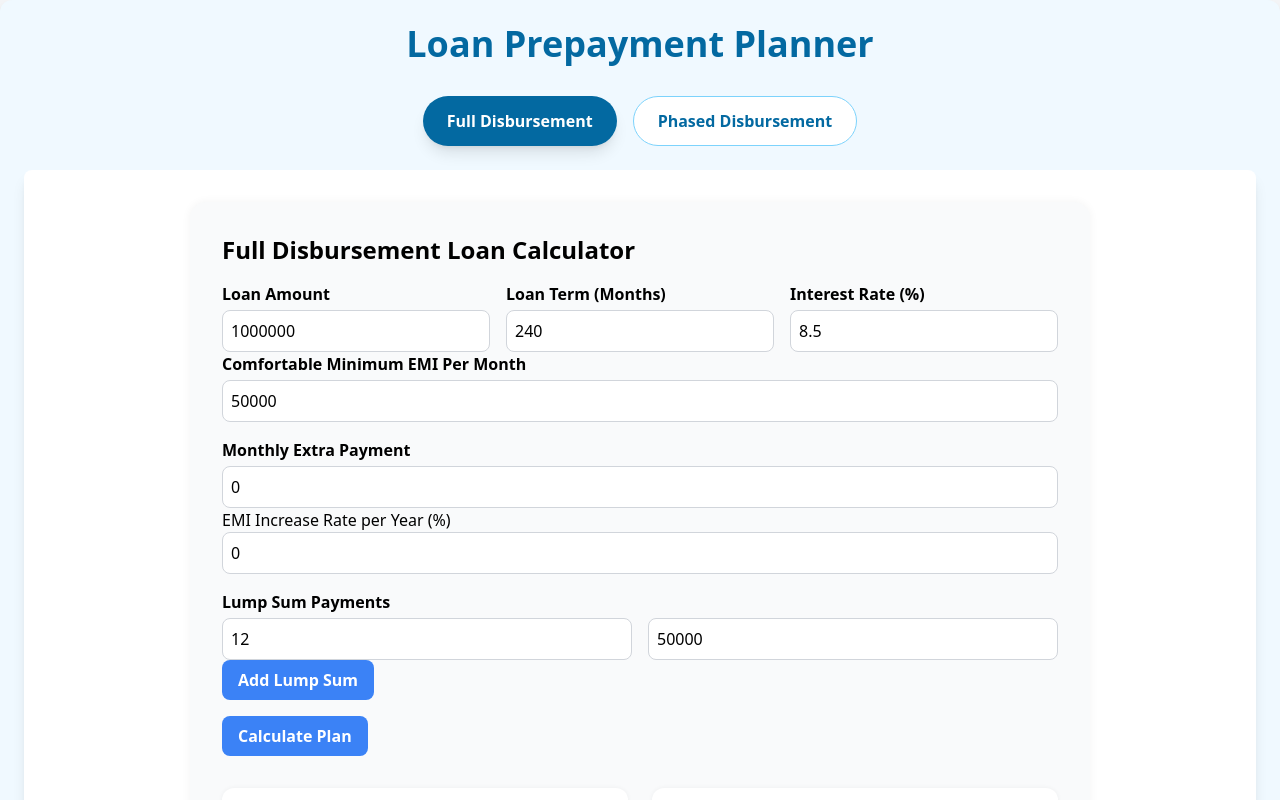
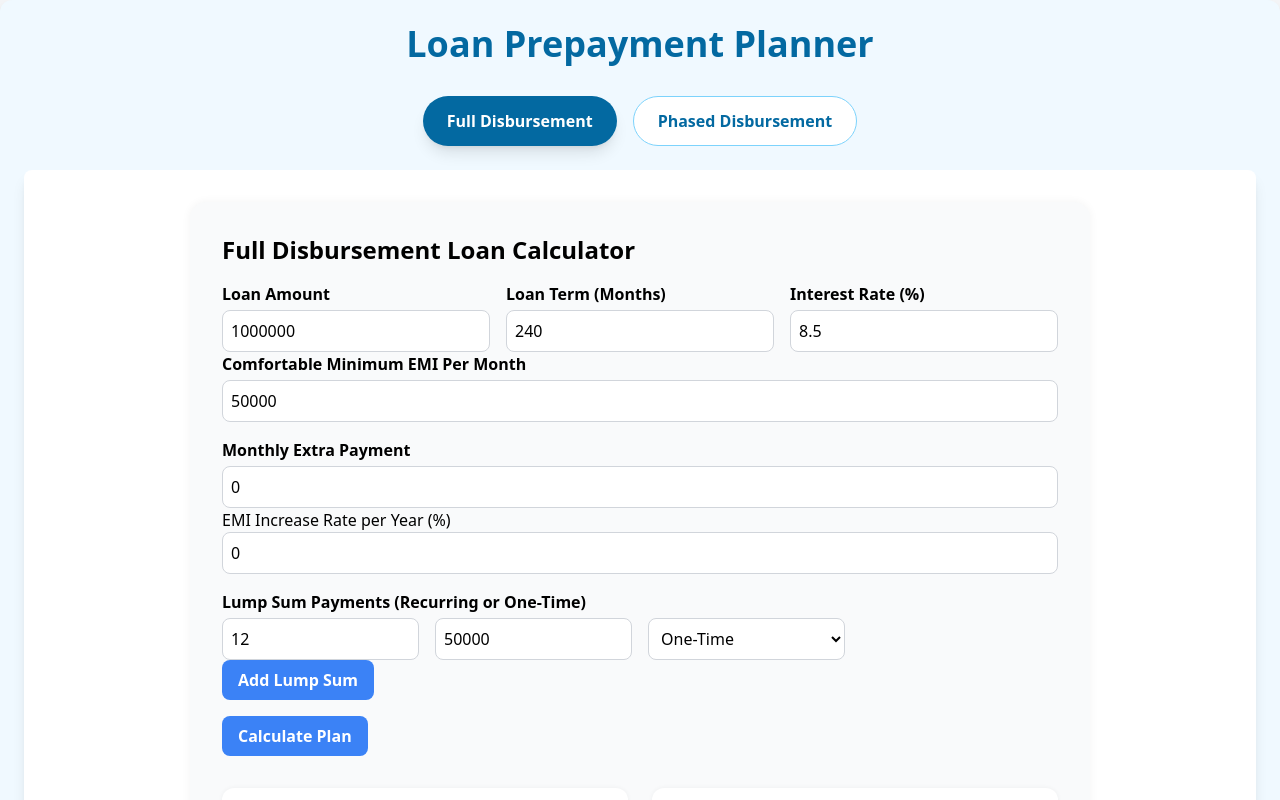
Before and after one commit to inishantmishra/Loan-Calculator, a Vue app: page / in a window 1280 px wide. Shown: the top 800 px of the page. Built offline with nearby package versions, Linux system fonts and the light colour scheme.

Commit message:
Recurrign Added for Full

```diff
--- a/src/components/FullDisbursementCalculator.vue
+++ b/src/components/FullDisbursementCalculator.vue
@@ -33,10 +33,15 @@
       </div>
 
     <div class="mt-4">
-      <label class="label">Lump Sum Payments</label>
-      <div class="grid grid-cols-2 gap-4" v-for="(lump, index) in lumpSums" :key="index">
-        <input v-model.number="lump.month" class="input" type="number" placeholder="Month" />
+      <label class="label">Lump Sum Payments (Recurring or One-Time)</label>
+      <div class="grid grid-cols-4 gap-4" v-for="(lump, index) in lumpSums" :key="index">
+        <input v-model.number="lump.month" class="input" type="number" placeholder="Start Month" />
         <input v-model.number="lump.amount" class="input" type="number" placeholder="Amount" />
+        <select v-model="lump.recurring" class="input">
+          <option :value="false">One-Time</option>
+          <option :value="true">Recurring</option>
+        </select>
+        <input v-if="lump.recurring" v-model.number="lump.repeat" class="input" type="number" placeholder="Repeat Every N Months" />
       </div>
       <button class="button" @click="addLumpSum">Add Lump Sum</button>
     </div>
@@ -100,14 +105,14 @@ const interestRate = ref(8.5);
 const monthlyExtra = ref(0);
 const comfortableEmi = ref(50000)
 const emiIncreaseRate = ref(0)
-const lumpSums = ref([{ month: 12, amount: 50000 }]);
+const lumpSums = ref([{ month: 12, amount: 50000, recurring: false, repeat: 0 }]);
 const schedule = ref([]);
 const summary = ref(null);
 let barChart = null;
 let lineChart = null;
 
 function addLumpSum() {
-  lumpSums.value.push({ month: 0, amount: 0 });
+  lumpSums.value.push({ month: 1, amount: 0, recurring: false, repeat: 0 });
 }
 
 function calculateEMI(P, N, R) {
@@ -135,7 +140,11 @@ function calculatePlan() {
     let lump = 0;
 
     lumpSums.value.forEach(ls => {
-      if (ls.month === month) lump += ls.amount;
+      if (ls.recurring && (month - ls.month) % ls.repeat === 0 && month >= ls.month) {
+        lump += ls.amount;
+      } else if (!ls.recurring && ls.month === month) {
+        lump += ls.amount;
+      }
     });
 
     if (principal + extra + lump > balance) {
```
